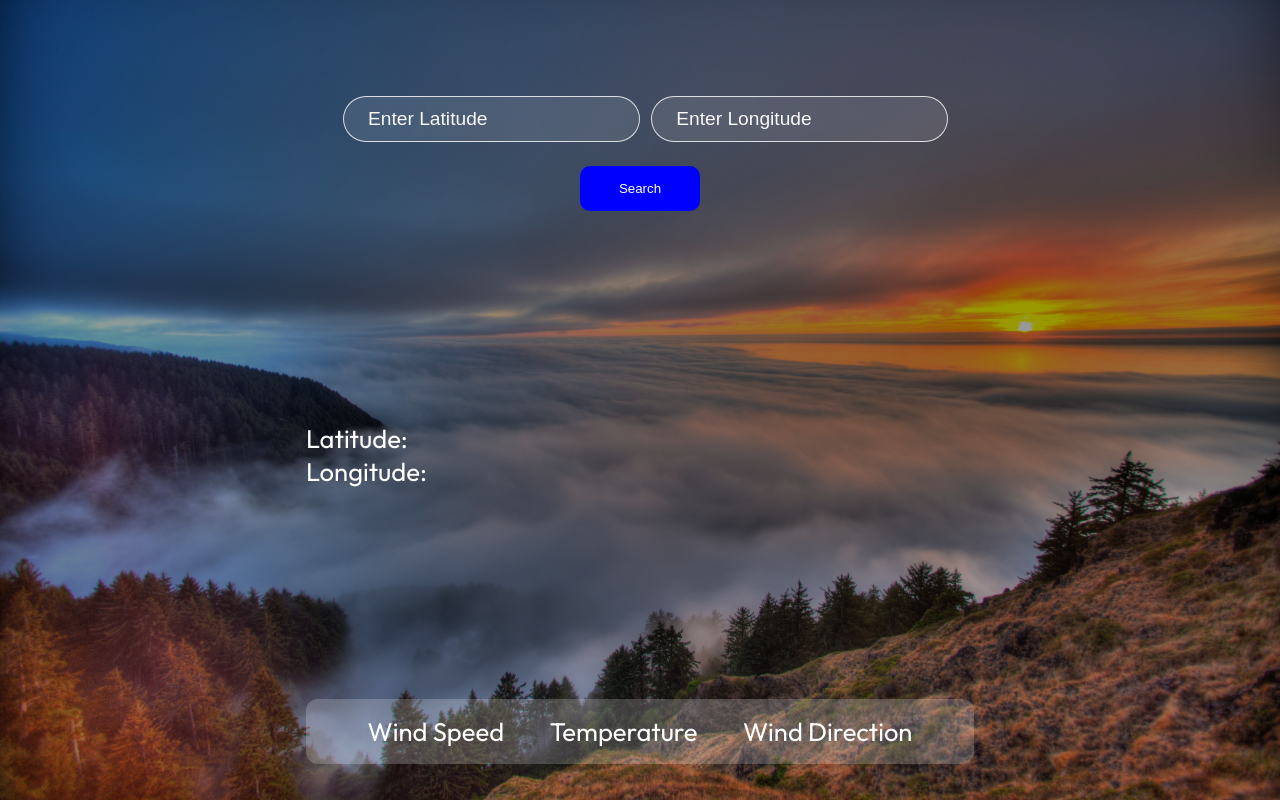
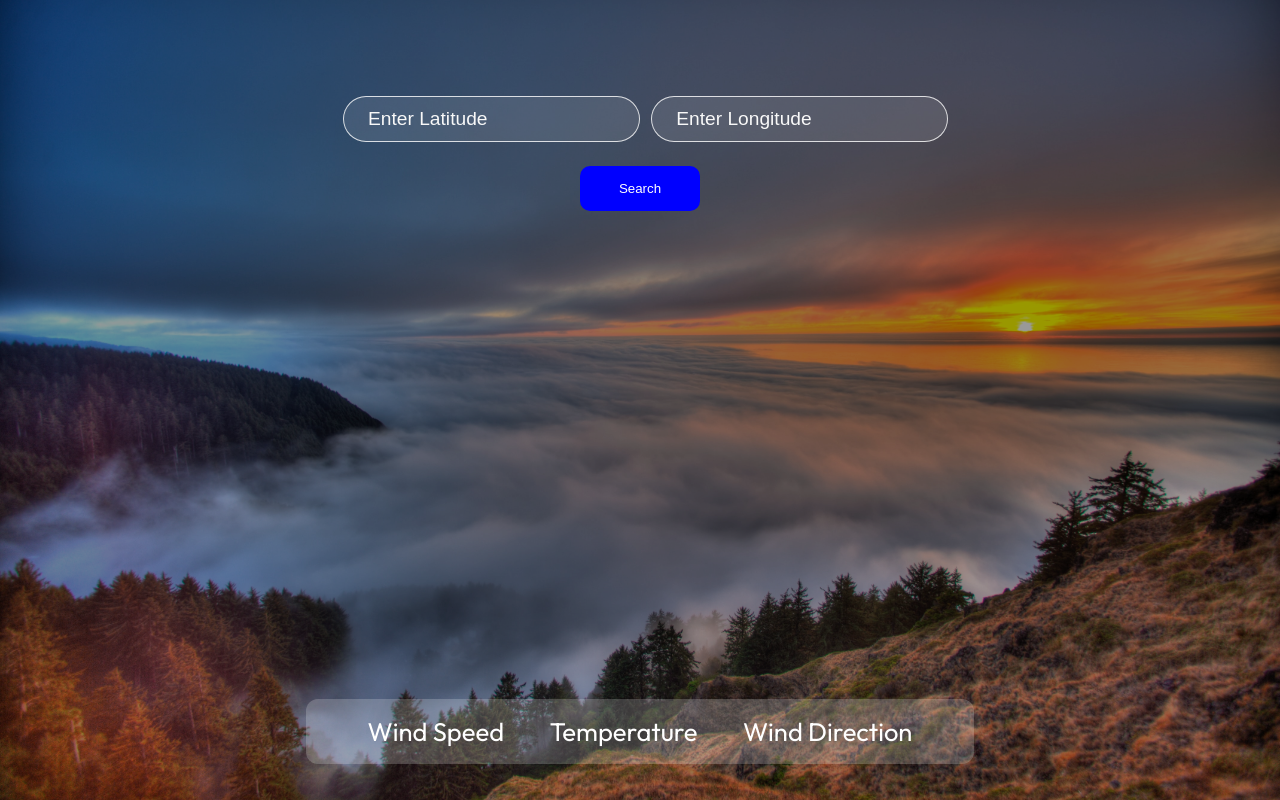
Before and after one commit to DerrickMbugua/weather-app, a React (Create React App) app: page / in a window 1280 px wide. Built offline with nearby package versions, Linux system fonts and the light colour scheme.

Commit message:
feat: polish

```diff
--- a/src/App.js
+++ b/src/App.js
@@ -59,8 +59,8 @@ function App() {
 
         <div className="top">
           <div className="location">
-            <p>Latitude: {data.latitude}</p>
-            <p>Longitude: {data.longitude}</p>
+            <p> {data.latitude}</p>
+            <p> {data.longitude}</p>
           </div>
           <div className="temp">
             {data.current_weather ? <h1>{data.current_weather.temperature.toFixed()}°C</h1> : null}
```
